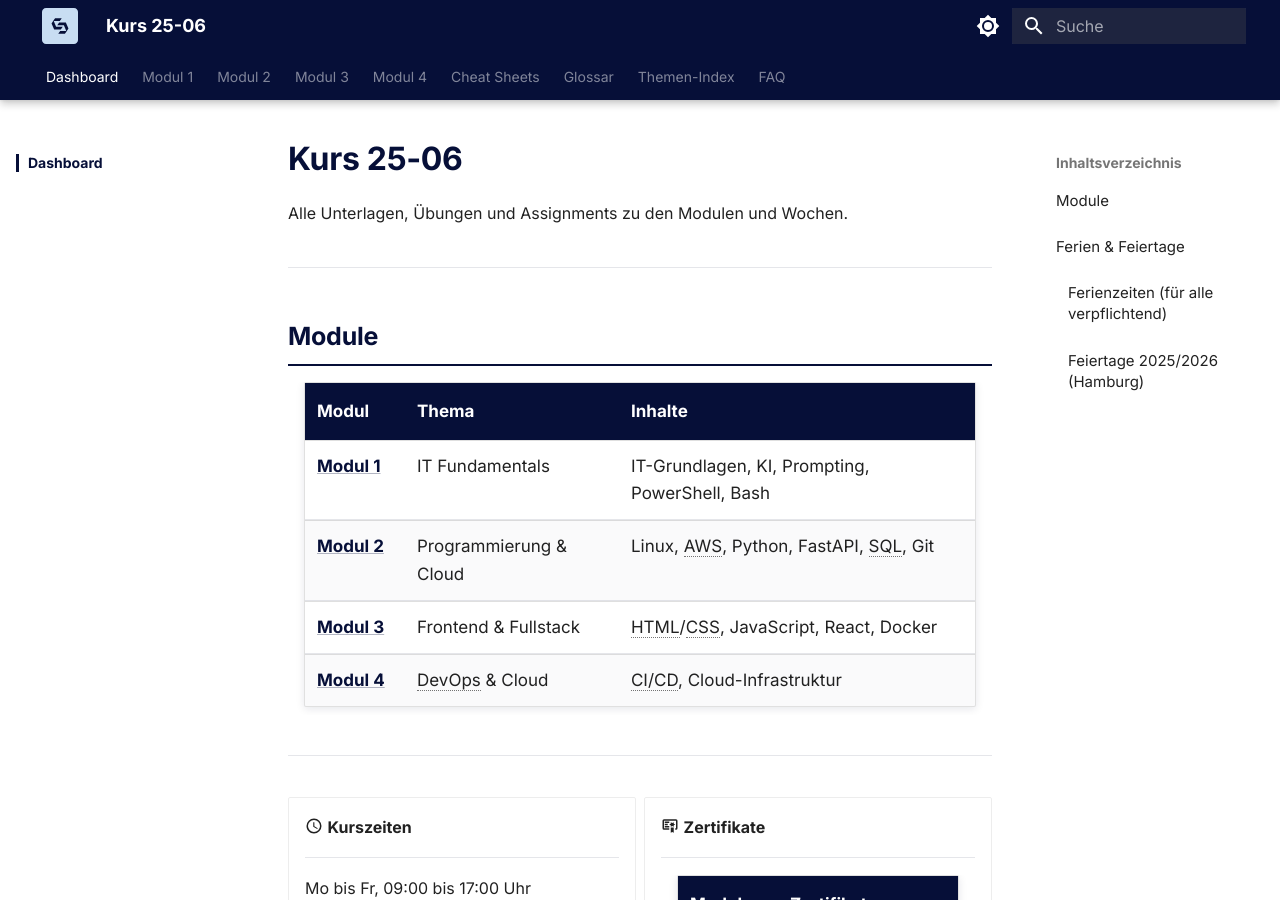
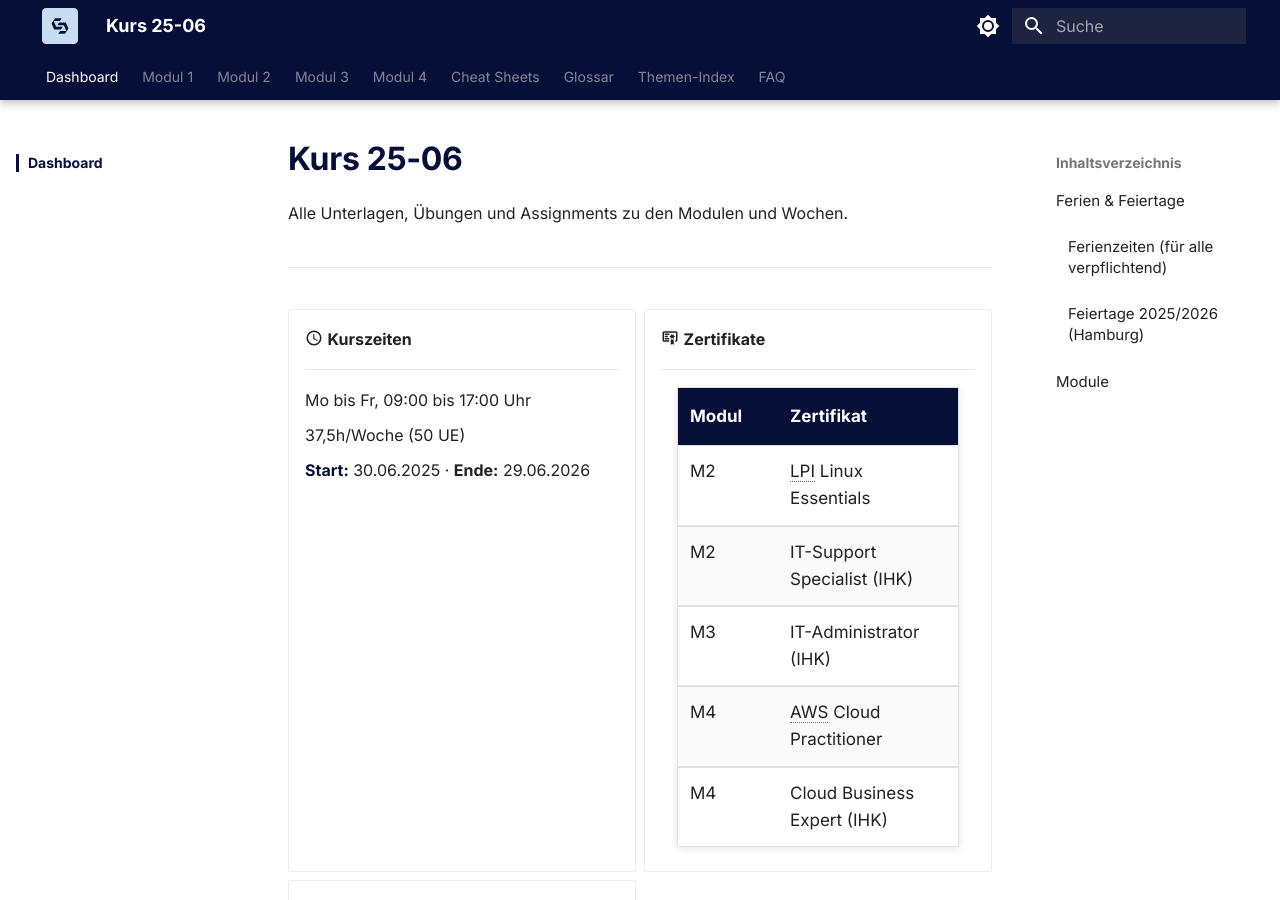
Before and after one commit to JacobMenge/kurs-25-06, an MkDocs documentation site: the page built from docs/index.md, in a window 1280 px wide and 900 px high. Built offline with MkDocs 1.6.1 and Material for MkDocs 9.7.7, drawn with Linux system fonts in a browser that asks for light colours; some of the changed text lies outside the part shown.

Commit message:
Update index.md

```diff
--- a/docs/index.md
+++ b/docs/index.md
@@ -6,17 +6,6 @@
 # Kurs 25-06
 
 Alle Unterlagen, Übungen und Assignments zu den Modulen und Wochen.
-
----
-
-## Module
-
-| Modul | Thema | Inhalte |
-|-------|-------|---------|
-| [**Modul 1**](modul-1/index.md) | IT Fundamentals | IT-Grundlagen, KI, Prompting, PowerShell, Bash |
-| [**Modul 2**](modul-2/index.md) | Programmierung & Cloud | Linux, AWS, Python, FastAPI, SQL, Git |
-| [**Modul 3**](modul-3/index.md) | Frontend & Fullstack | HTML/CSS, JavaScript, React, Docker |
-| [**Modul 4**](modul-4/index.md) | DevOps & Cloud | CI/CD, Cloud-Infrastruktur |
 
 ---
 
```
Also changed, not shown: other parts of docs/index.md (+11 -0 lines).
